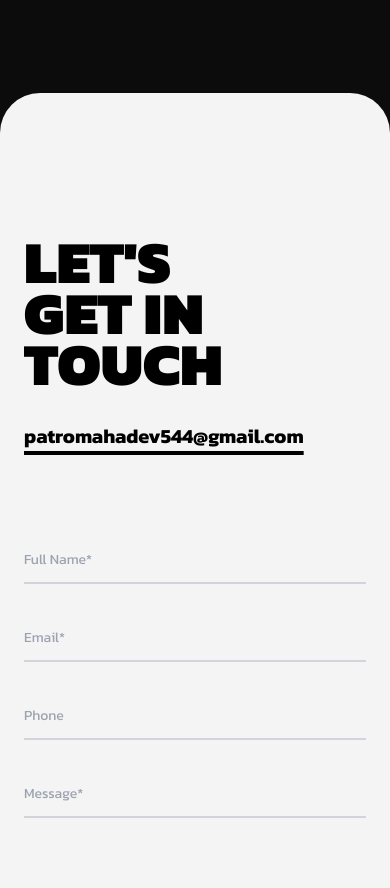
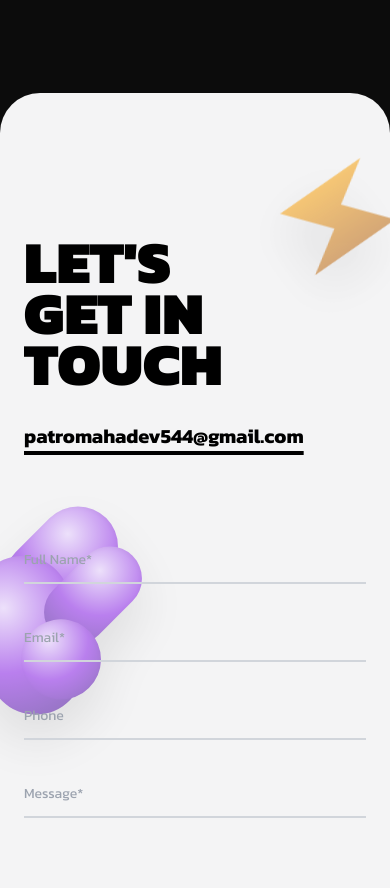
Before and after one commit to Mahadev-06/My-portfolio, a React (Vite) app: page / in a window 390 px wide. Shown: the part 5600-6488 px from the top of the page. Built offline with nearby package versions, Linux system fonts and the light colour scheme.

Commit message:
style: enable and scale 3d floating elements in contact section on mobile viewports

```diff
--- a/src/sections/ContactSection.tsx
+++ b/src/sections/ContactSection.tsx
@@ -49,7 +49,7 @@ const ContactSection: React.FC = () => {
       <motion.div
         animate={{ y: [0, 20, 0] }}
         transition={{ duration: 4, repeat: Infinity, ease: "easeInOut" }}
-        className="absolute left-[-2%] md:left-[2%] top-[30%] hidden md:block z-20"
+        className="absolute left-[-5%] md:left-[2%] top-[35%] md:top-[30%] z-0 scale-[0.55] md:scale-100 origin-left pointer-events-none opacity-60 md:opacity-100"
       >
         <div className="relative w-[150px] h-[250px] drop-shadow-2xl">
           <div className="absolute top-10 left-10 w-20 h-32 bg-[#8A2BE2] rounded-[100px] shadow-inner rotate-45" style={{ background: 'radial-gradient(circle at 30% 30%, #E9D5FF, #9333EA, #4C1D95)' }}></div>
@@ -63,7 +63,7 @@ const ContactSection: React.FC = () => {
       <motion.div
         animate={{ y: [0, -15, 0], rotate: [12, 16, 12] }}
         transition={{ duration: 5, repeat: Infinity, ease: "easeInOut" }}
-        className="absolute right-[-2%] top-[10%] hidden md:block"
+        className="absolute right-[-5%] md:right-[-2%] top-[8%] md:top-[10%] z-0 scale-[0.5] md:scale-100 origin-right pointer-events-none opacity-60 md:opacity-100"
       >
         <svg viewBox="0 0 24 24" className="w-[150px] h-[150px] md:w-[220px] md:h-[220px] drop-shadow-2xl opacity-90">
           <defs>
```
